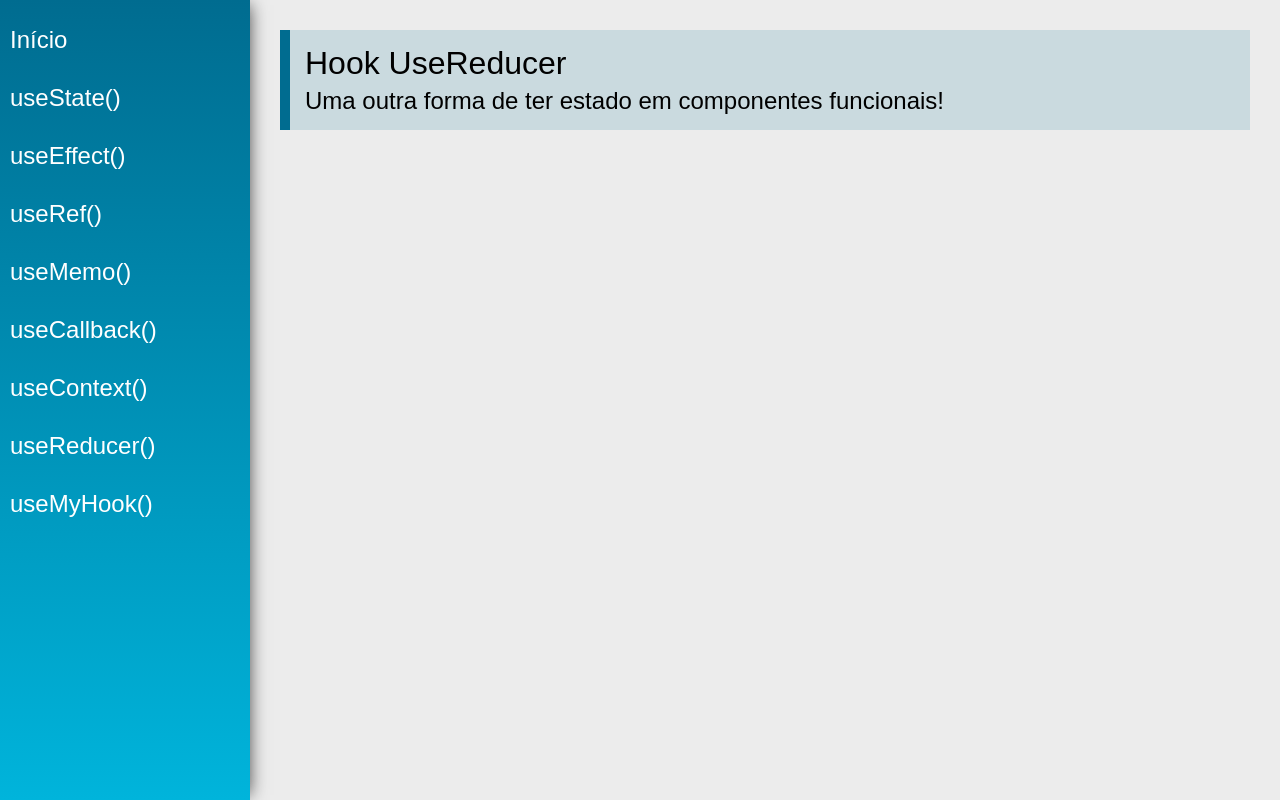
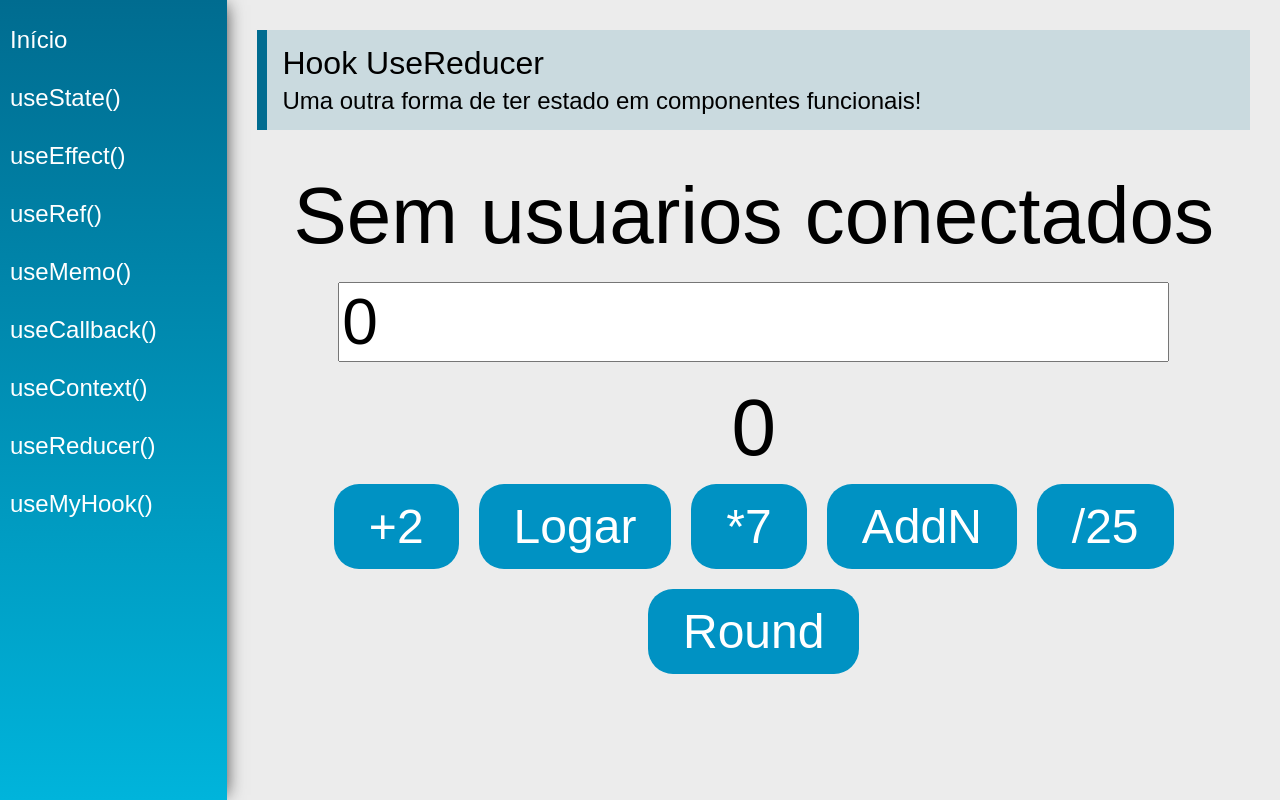
Before and after one commit to Guilherme-Castello-Clear/react-hooks, a React (Create React App) app: page /useReducer in a window 1280 px wide. Built offline with nearby package versions, Linux system fonts and the light colour scheme.

Commit message:
Feat: Added useReducer with challenge complete

```diff
--- a/src/views/examples/UseReducer.jsx
+++ b/src/views/examples/UseReducer.jsx
@@ -1,13 +1,70 @@
-import React from 'react'
+import React, { useReducer, useState } from 'react'
 import PageTitle from '../../components/layout/PageTitle'
 
+
+const initialState = {
+    cart: [],
+    user: null,
+    products: [],
+    number: 0
+}
+
+
+
+function reducer(state, action){
+    switch(action.type){
+        case 'numberAdd2':
+            return {...state, number: state.number + 2}
+        case 'login':
+            return {...state, user: {name: action.payload}}
+        case 'addN':
+            return {...state, number: state.number + parseInt(action.payload)}
+        case 'multi7':
+            return {...state, number: state.number * 7}
+        case 'div25':
+            return {...state, number: state.number / 25}
+        case 'round':
+            return {...state, number: Math.round(state.number)}
+
+        default:
+            return state
+    }
+}
+
+function getN(){
+    return document.getElementById('entrance').value;
+}
+
 const UseReducer = (props) => {
+
+    const [nEntrance, setEntrance] = useState(0)
+
+    const [state, dispatch] = useReducer(reducer, initialState)
     return (
         <div className="UseReducer">
             <PageTitle
                 title="Hook UseReducer"
                 subtitle="Uma outra forma de ter estado em componentes funcionais!"
             />
+
+            <div className="center">
+
+                {state.user ?
+                    <span className="text">{state.user.name}</span> :
+                    <span className="text">Sem usuarios conectados</span>
+                }
+                <input type="text" value={nEntrance} id='entrance' onChange={e => setEntrance(e.target.value)} className="input" />
+                <span className="text">{state.number}</span>
+                <div>
+                    <button className="btn" onClick={()=> dispatch({type: 'numberAdd2'})}>+2</button>
+                    <button className="btn" onClick={()=> dispatch({type: 'login', payload: 'Maria'})}>Logar</button>
+                    <button className="btn" onClick={()=> dispatch({type: 'multi7'})}>*7</button>
+                    <button className="btn" onClick={()=> dispatch({type: 'addN', payload: getN()})}>AddN</button>
+                    <button className="btn" onClick={()=> dispatch({type: 'div25'})}>/25</button>
+                    <button className="btn" onClick={()=> dispatch({type: 'round'})}>Round</button>
+
+                </div>
+            </div>
         </div>
     )
 }
```
